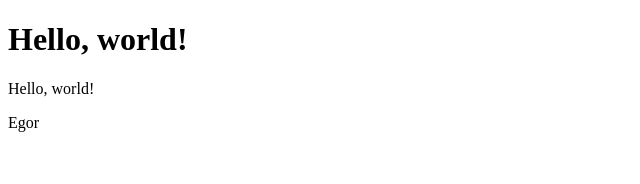
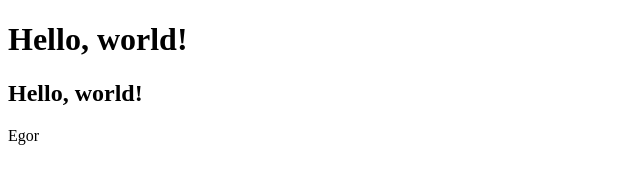
Before and after one commit to bgtk09/git-test, a plain HTML site: page index.html in a window 1280 px wide. Shown: the whole page, without its empty margins (0-640 px from the left). Drawn offline with Linux system fonts and the light colour scheme.

Commit message:
changed p to h2

```diff
--- a/index.html
+++ b/index.html
@@ -7,7 +7,7 @@
 </head>
 <body>
     <h1>Hello, world!</h1>
-    <p>Hello, world!</p>
+    <h2>Hello, world!</h2>
     <p>Egor</p>
 </body>
 </html>
```
